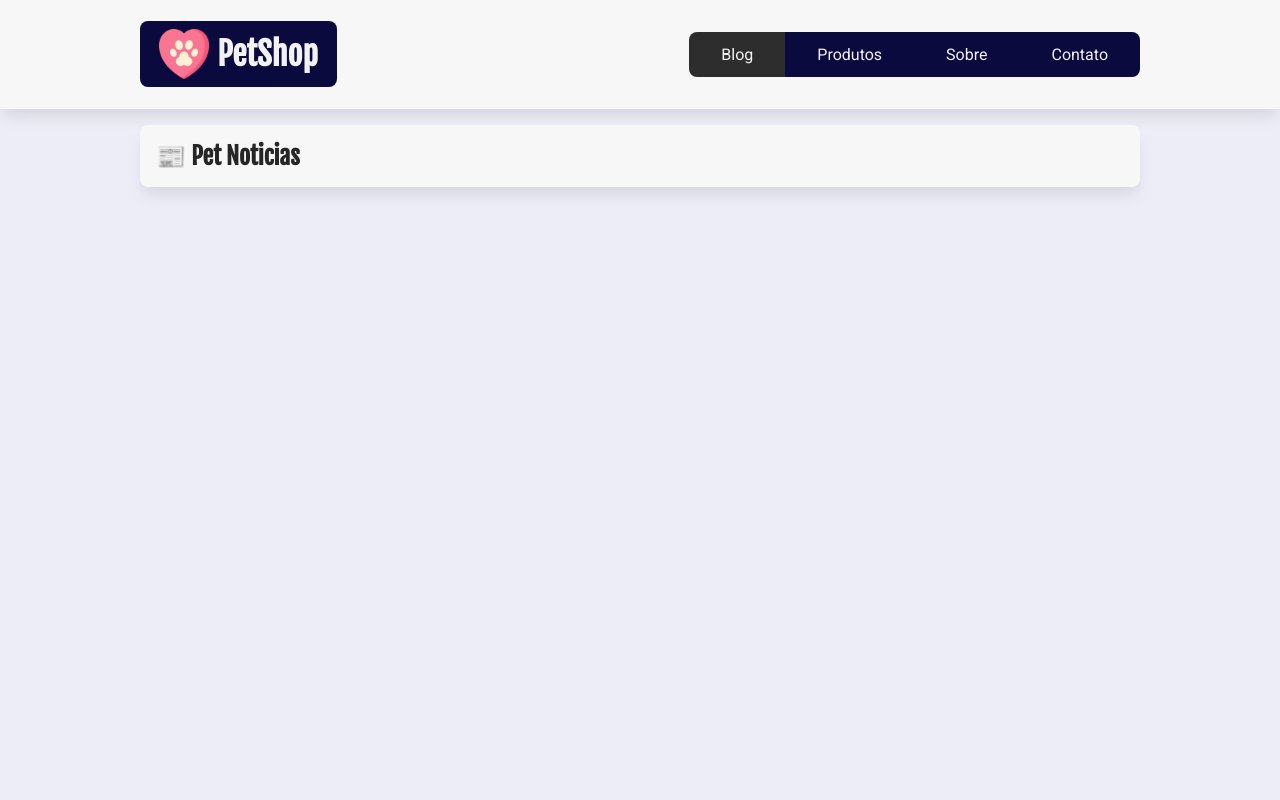
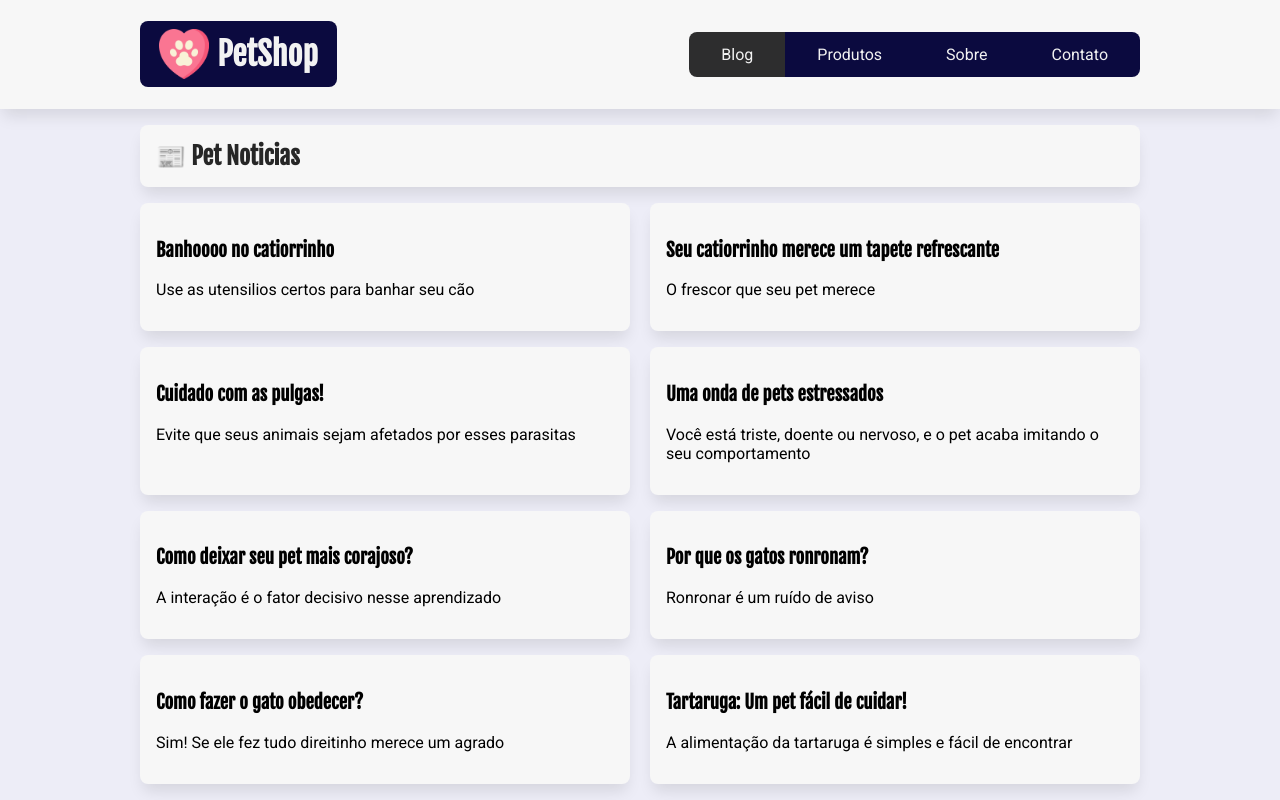
Before and after one commit to PallomaHortencio/petshop-palloma, a React (Create React App) app: page / in a window 1280 px wide. Built offline with nearby package versions, Linux system fonts and the light colour scheme; data requests are answered from the project's data file.

Commit message:
Update ListaPosts.jsx

```diff
--- a/src/components/ListaPosts/ListaPosts.jsx
+++ b/src/components/ListaPosts/ListaPosts.jsx
@@ -1,25 +1,41 @@
 import estilos from "./ListaPosts.module.css";
 import serverApi from "../../api/servidor-api";
+import { useEffect, useState } from "react"; // Hooks do react (funções)
 
 const ListaPosts = () => {
-  console.log(serverApi);
-  const postsTemp = [];
+  /* Iniciamos o state do componente com um array vazio, para posteriormente "preenchê-lo" com os dados vindos da API. Esta atribuição será feita com auxilio de setPosts */
+  const [posts, setPosts] = useState([]);
 
-  const getPostos = async () => {
-    try {
-      const resposta = await fetch(`${serverApi}/posts`);
-      const dados = await resposta.json();
-      console.log(dados);
-    } catch (error) {
-      console.log("Deu ruim! " + error.message);
+  /* console.log(serverApi);
+  const postsTemp = []; */
+
+  useEffect(() => {
+    async function getPosts() {
+      try {
+        const resposta = await fetch(`${serverApi}/posts`);
+        const dados = await resposta.json();
+        setPosts(dados);
+      } catch (error) {
+        console.log("Deu ruim! " + error.message);
+      }
     }
-  };
+    getPosts();
+  }, []);
 
-  getPostos();
+  /* Sobre o useEffect
+  Este hook visa permitir um maior controle sobre "efeitos colaterais" na execução do componente
+
+  Recebe dois parametros:
+  1º: função callback com o que será executado
+  2º: lista de dependências que indicarão ao useEffect quando ele deverá funcionar
+
+  - se não passar a lista (ou seja, se deixar sem []), useEffect executará toda vez que o componente for renderizado. Portanto, o callback se torna um loop infinito.
+
+  - se passar a lista vazia (ou seja, deixar o []* vazio) useEffect executará somente no momento que o componente é renderizado pela primeira vez, evitando o loop infinito do callback. */
 
   return (
     <div className={estilos.lista_posts}>
-      {postsTemp.map(({ id, titulo, subtitulo }) => (
+      {posts.map(({ id, titulo, subtitulo }) => (
         <article className={estilos.post} key={id}>
           <h3>{titulo}</h3>
           <p>{subtitulo}</p>
```
